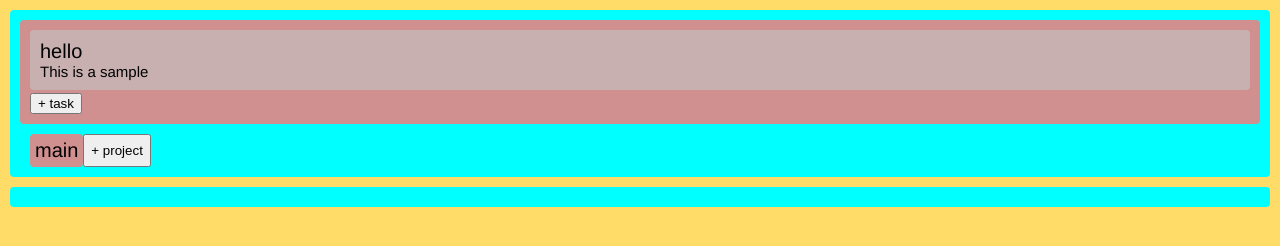
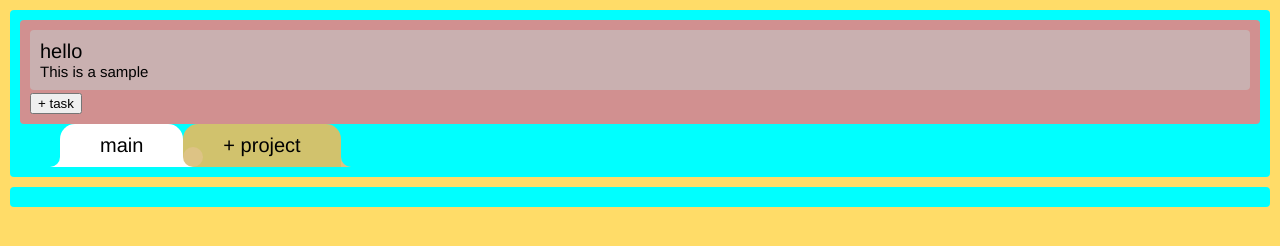
Before and after one commit to myshkins/to-do, a website built with webpack: page dist/index.html in a window 1280 px wide. Built offline with nearby package versions, Linux system fonts and the light colour scheme.

Commit message:
tabs looking right

```diff
--- a/src/dom.js
+++ b/src/dom.js
@@ -28,9 +28,9 @@ const renderTodos = (project) => {
 
 const addTodo = (project) => {
   const title = prompt('todo title?')
+  if (title == null) return
   const descrip = prompt('todo description?')
   const priority = prompt('priority? 1-9, with 9 being the highest')
-  console.log(project)
   project.addTodo(title, descrip, priority)
   renderTodos(project)
 }
@@ -62,30 +62,36 @@ const renderNav = (workspace) => {
   if (document.querySelector('.nav-bar') == null) {
     const navBar = document.createElement('div')
     navBar.classList.add('nav-bar')
-    const navBarTabWrap = document.createElement('div')
-    navBarTabWrap.classList.add('nav-bar-tab-wrap')
+    const navBarTabWrap = document.createElement('ul')
+    navBarTabWrap.classList.add('nav-bar-tab-wrap', 'group', 'project-tab')
     navBar.appendChild(navBarTabWrap)
     const desk = document.querySelector('.desk-container')
     desk.appendChild(navBar)
   }
   const navBarTabWrap = document.querySelector('.nav-bar-tab-wrap')
-  while (navBarTabWrap.firstChild) {
+  while (navBarTabWrap.childNodes.length > 1) {
     navBarTabWrap.removeChild(navBarTabWrap.firstChild)
   }
   const projectArray = Object.values(workspace.projects)
+  projectArray.reverse()
   projectArray.forEach((value) => {
-    const tab = document.createElement('div')
+    const tab = document.createElement('li')
     tab.classList.add('project-tab')
-    tab.textContent = value.projectTitle
-    tab.addEventListener('click', () => renderProject(value))
-    navBarTabWrap.appendChild(tab)
+    const tabAnchor = document.createElement('a')
+    tab.appendChild(tabAnchor)
+    tabAnchor.textContent = value.projectTitle
+    tabAnchor.classList.add()
+    tabAnchor.addEventListener('click', () => renderProject(value))
+    navBarTabWrap.prepend(tab)
   })
   if (document.querySelector('.add-project-btn') == null) {
-    const addProjectButton = document.createElement('button')
-    addProjectButton.classList.add('add-project-btn')
-    addProjectButton.textContent = '+ project'
-    const navBar = document.querySelector('.nav-bar')
-    navBar.appendChild(addProjectButton)
+    const addProjectButton = document.createElement('li')
+    addProjectButton.classList.add('project-tab', 'add-project-btn')
+    const addProjectButtonAnchor = document.createElement('a')
+    addProjectButton.appendChild(addProjectButtonAnchor)
+    addProjectButtonAnchor.textContent = '+ project'
+    navBarTabWrap.removeChild(navBarTabWrap.firstChild)
+    navBarTabWrap.appendChild(addProjectButton)
   }
 }
 
--- a/src/index.js
+++ b/src/index.js
@@ -1,5 +1,4 @@
 import './style.css'
-// import controller from './controller'
 import {
   renderProject,
   renderDeskContainer,
@@ -8,18 +7,16 @@ import {
 } from './dom'
 import { workspace } from './projects'
 
-// const cntrl = controller()
 const desk = workspace('Desk')
 desk.addProject('main')
 desk.projects.main.addTodo('hello', 'This is a sample', 5)
-// const mainProject = cntrl.createProject('main')
-// const helloTodo = cntrl.createTodo('hillo', 'This is a sample', 4)
-
-// mainProject.todoArray.push(helloTodo)
-// desk.projectArray.push(mainProject)
 
 renderDeskContainer('Desk')
 renderNav(desk)
-const addProjectButton = document.querySelector('.add-project-btn')
-addProjectButton.addEventListener('click', () => { plusProject(desk) })
+const addProjectButtonAnchor = document.querySelector('.add-project-btn a')
+addProjectButtonAnchor.addEventListener('click', () => { plusProject(desk) })
 renderProject(desk.projects.main)
+renderNav(desk)
+const mainTab = document.querySelector('.nav-bar-tab-wrap').firstChild
+// const mainTab = navBarTabWrap.firstChild
+mainTab.classList.add('active')
--- a/src/style.css
+++ b/src/style.css
@@ -2,6 +2,11 @@
     --bg-color: rgb(255, 220, 104);
     --tab-bg-color: rgb(209, 144, 144);
     --todo-bg-color: rgb(201, 176, 176);
+    --tab-boder-color: grey;
+    --add-btn-bg-color: rgb(219, 210, 210);
+    --nav-bar-text-color: black;
+    --desk-bg-color: aqua;
+    --back-tab-bg-color: rgb(209, 194, 109);
 }
 
 .poop {
@@ -30,28 +35,130 @@ h1 {
 .desk-container {
     margin: 1rem;
     padding: 1rem;
-    background-color: aqua;
+    background-color: var(--desk-bg-color);
     border-radius: 4px;
     font-size: 2rem;
 }
 
-.nav-bar {
-    padding: 1rem 1rem 0 1rem;
-    display: flex;
-    flex-direction: row;
+
+
+/* || nav bar styles  */
+
+.project-tab {
+    list-style: none;
+    margin: 0;
 }
 
-.nav-bar-tab-wrap {
-    display: flex;
-    flex-direction: row;
+.project-tab li {
+    float: left;
+    position: relative;
 }
 
-.project-tab {
-    background-color: var(--tab-bg-color);
-    padding: .5rem;
-    border-radius: 4px;
+.project-tab a {
+    float: left;
+    padding: 10px 40px;
+    text-decoration: none;
+
+    /* Default colors */
+    color: var(--nav-bar-text-color);
+    background: var(--back-tab-bg-color);
+
+    /* Only round the top corners */
+    -webkit-border-top-left-radius: 15px;
+    -webkit-border-top-right-radius: 15px;
+    -moz-border-radius-topleft: 15px;
+    -moz-border-radius-topright: 15px;
+    border-top-left-radius: 15px;
+    border-top-right-radius: 15px;
 }
 
+.project-tab .active {
+    /* Highest, active tab is on top */
+    z-index: 3;
+}
+.project-tab .active a {
+    /* Colors when tab is active */
+    background: white;
+    color: black;
+}
+.project-tab li:before, .project-tab li:after,
+.project-tab li a:before, .project-tab li a:after {
+    /* All pseudo elements are
+       abs. positioned and on bottom */
+    position: absolute;
+    bottom: 0;
+}
+
+  /* Only the first, last, and active
+     project-tab need pseudo elements at all */
+.project-tab li:last-child:after,   .project-tab li:last-child a:after,
+.project-tab li:first-child:before, .project-tab li:first-child a:before,
+.project-tab .active:after,   .project-tab .active:before,
+.project-tab .active a:after, .project-tab .active a:before {
+    content: "";
+}
+
+.project-tab .active:before, .project-tab .active:after {
+    background: white;
+
+    /* Squares below circles */
+    z-index: 1;
+}
+/* Squares */
+.project-tab li:before, .project-tab li:after {
+    background: #ddc385;
+    width: 10px;
+    height: 10px;
+}
+
+.project-tab li:before {
+    left: -10px;
+}
+.project-tab li:after {
+    right: -10px;
+}
+
+/* Circles */
+.project-tab li a:after, .project-tab li a:before {
+    width: 20px;
+    height: 20px;
+    /* Circles are circular */
+    -webkit-border-radius: 10px;
+    -moz-border-radius:    10px;
+    border-radius:         10px;
+    background: var(--desk-bg-color);
+
+    /* Circles over squares */
+    z-index: 2;
+}
+.project-tab .active a:after, .project-tab .active a:before {
+    background: #ddc385;
+}
+/* First and last project-tab have different
+   outside color needs */
+.project-tab li:first-child.active a:before,
+.project-tab li:last-child.active a:after {
+    background: var(--desk-bg-color);
+}
+
+.project-tab li a:before {
+    left: -20px;
+}
+.project-tab li a:after {
+    right: -20px;
+}
+
+
+
+.group:after {
+    content: "";
+    display: table;
+    clear: both;
+}
+
+
+
+/* project container styles  */
 .project-container {
     background-color: var(--tab-bg-color);
     border-radius: 4px;
```
